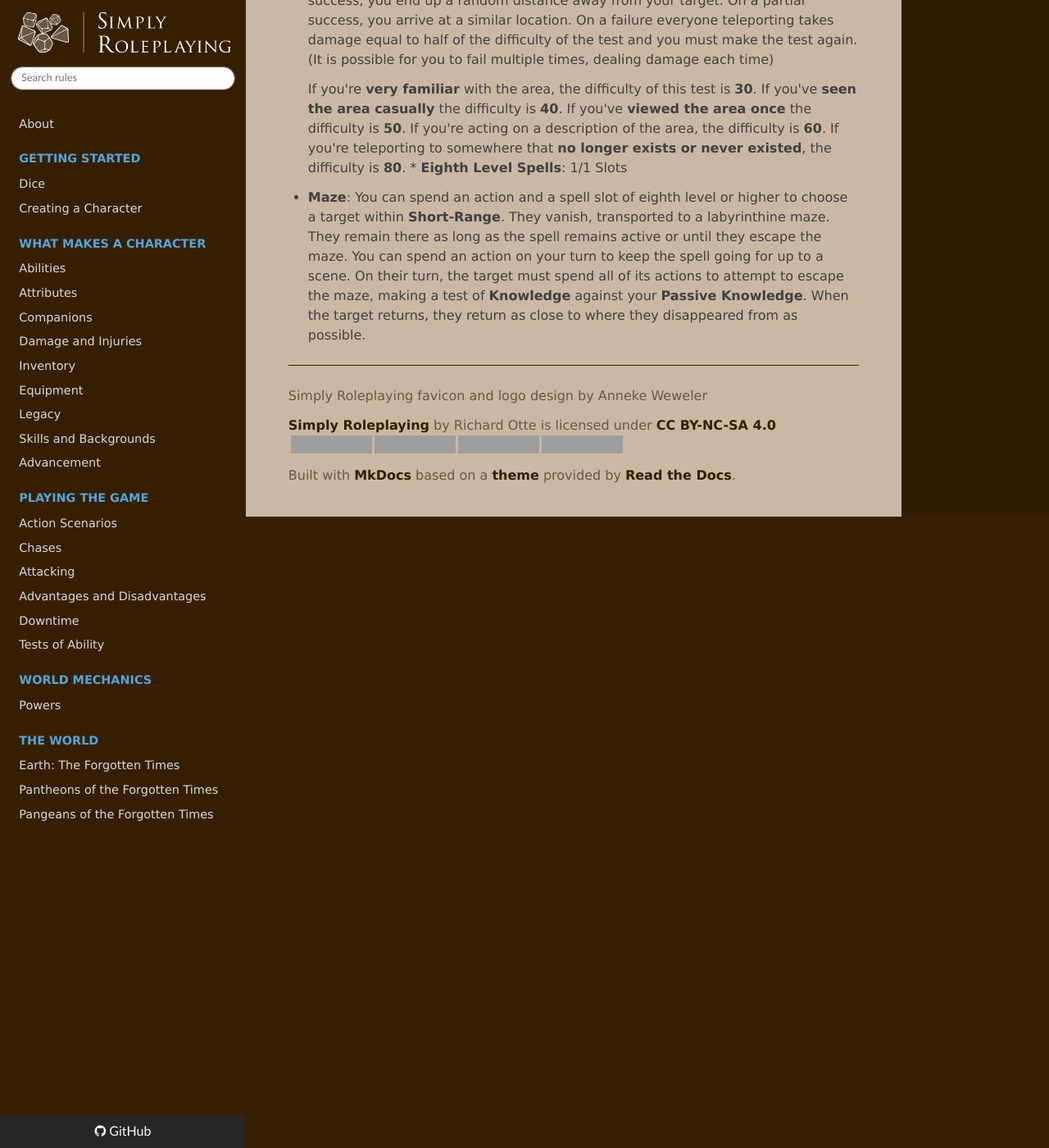
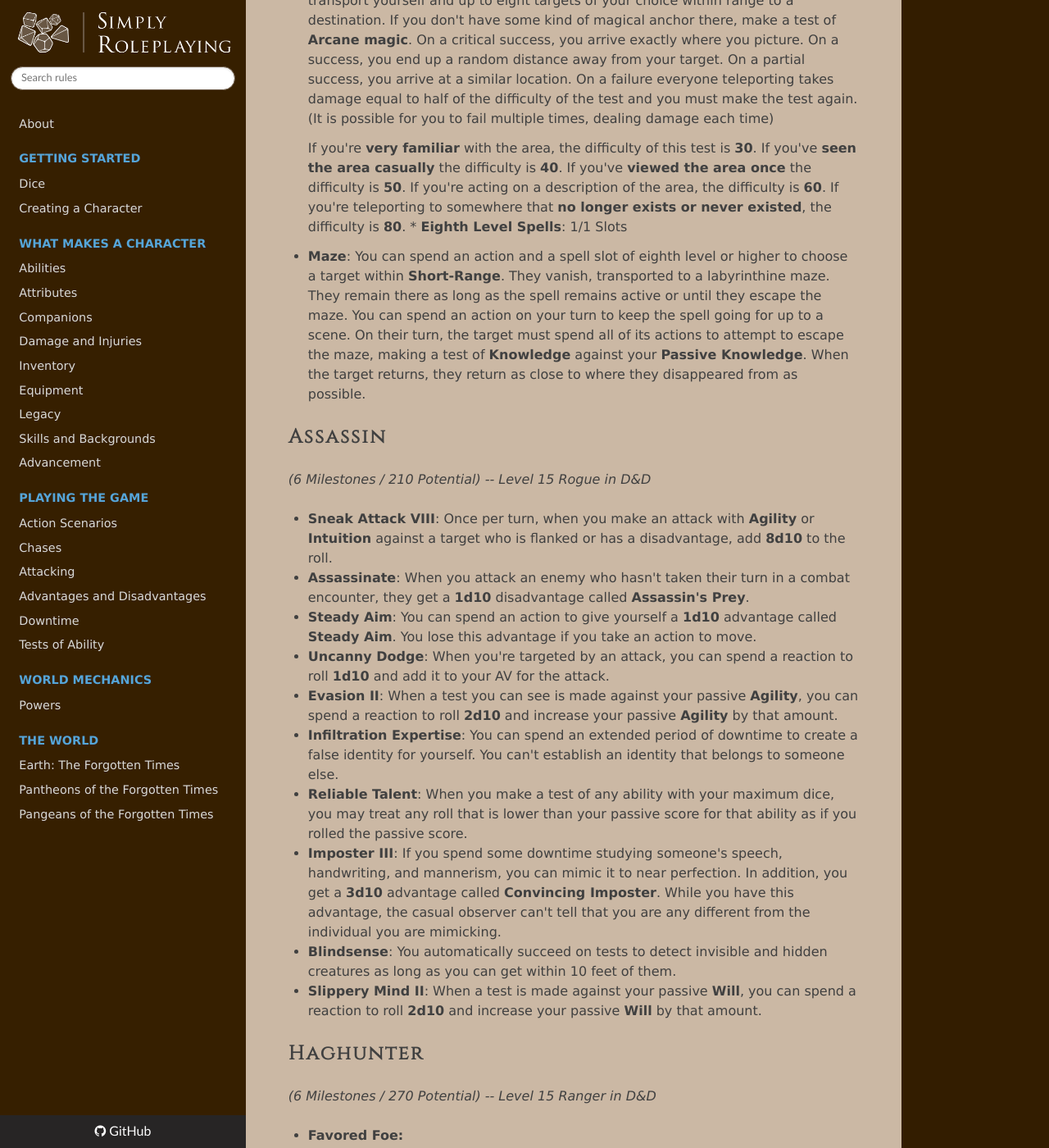
Before and after one commit to TheFifthRider/simply-roleplaying-webapp, an MkDocs documentation site: the page built from docs/character/example_abilities.md, in a window 1280 px wide and 1400 px high, scrolled down 4780 px. Shown: the whole window at 82% size. Built offline with MkDocs 1.6.1, drawn with Linux system fonts in a browser that asks for light colours; nearby versions of some CDN libraries; some of the changed text lies outside the part shown; grey boxes are pictures that could not be loaded.

Commit message:
feat: Started Haghunter build

```diff
--- a/docs/character/example_abilities.md
+++ b/docs/character/example_abilities.md
@@ -65,13 +65,14 @@
 
 ## Diviner
 
-_(6 Milestones / 290 Potential) -- Level 15 Wizard in D&D_
+_(6 Milestones / 250 Potential) -- Level 15 Wizard in D&D_
 
-* **Arcane Recovery**: During downtime, recover up to **6** Spell Slots
+* **Arcane Recovery**: During downtime, recover a number of spell slots up to a total level of **6**.
 * **Portent II**:
-* **Expert Divination**:
-* **The Third Eye**:
+* **Expert Divination**: (Ability unchanged)
+* **The Third Eye**: You can open your third eye for a scene, revealing magic and giving you the ability to see in the dark. Once you do this, you can't use it again until after your next downtime.
 * **Cantrips**: While you are equipped with equipment tagged with **Arcane** and **Focus**, you can:
+
   * **Firebolt**: spend an action to make an attack with the equipment as if it had the **Fire**, **Long-Range**, **Close-Range**, **Weapon**, and **Knowledge** tags
   * **Prestidigitation**: spend an action to do something harmless and flavorful, like heating or cooling food, lighting torches, or cleaning/dirtying clothes
   * **Mage Hand**: spend an action to create an arcane hand that can manipulate objects within **Close-Range**. It can lift five pounds and apply five pounds of force.
@@ -108,3 +109,58 @@
 * **Eighth Level Spells**: 1/1 Slots
 
   * **Maze**: You can spend an action and a spell slot of eighth level or higher to choose a target within **Short-Range**. They vanish, transported to a labyrinthine maze. They remain there as long as the spell remains active or until they escape the maze. You can spend an action on your turn to keep the spell going for up to a scene. On their turn, the target must spend all of its actions to attempt to escape the maze, making a test of **Knowledge** against your **Passive Knowledge**. When the target returns, they return as close to where they disappeared from as possible.
+
+
+
+
+
+## Assassin
+
+_(6 Milestones / 210 Potential) -- Level 15 Rogue in D&D_
+
+* **Sneak Attack VIII**: Once per turn, when you make an attack with **Agility** or **Intuition** against a target who is flanked or has a disadvantage, add **8d10** to the roll.
+* **Assassinate**: When you attack an enemy who hasn't taken their turn in a combat encounter, they get a **1d10** disadvantage called **Assassin's Prey**.
+* **Steady Aim**: You can spend an action to give yourself a **1d10** advantage called **Steady Aim**. You lose this advantage if you take an action to move.
+* **Uncanny Dodge**: When you're targeted by an attack, you can spend a reaction to roll **1d10** and add it to your AV for the attack.
+* **Evasion II**: When a test you can see is made against your passive **Agility**, you can spend a reaction to roll **2d10** and increase your passive **Agility** by that amount.
+* **Infiltration Expertise**: You can spend an extended period of downtime to create a false identity for yourself. You can't establish an identity that belongs to someone else.
+* **Reliable Talent**: When you make a test of any ability with your maximum dice, you may treat any roll that is lower than your passive score for that ability as if you rolled the passive score.
+* **Imposter III**: If you spend some downtime studying someone's speech, handwriting, and mannerism, you can mimic it to near perfection. In addition, you get a **3d10** advantage called **Convincing Imposter**. While you have this advantage, the casual observer can't tell that you are any different from the individual you are mimicking.
+* **Blindsense**: You automatically succeed on tests to detect invisible and hidden creatures as long as you can get within 10 feet of them.
+* **Slippery Mind II**: When a test is made against your passive **Will**, you can spend a reaction to roll **2d10** and increase your passive **Will** by that amount.
+
+
+
+## Haghunter
+
+_(6 Milestones / 270 Potential) -- Level 15 Ranger in D&D_
+
+* **Favored Foe:**
+* **Natural Explorer III:** (SRP solves this problem by letting you level this up to choose new areas when you want them)
+* **Fighting Style: Archery:** When you make an attack with a Bow, you can add **1d10** to the roll.
+* **Planar Warrior:**
+* **Primeval Awareness:**
+* :warning: **Follow Up Strike:** The second time you attack each turn you can make a third attack without spending an action.
+* **Ethereal Step:**
+* **Land's Stride:**
+* **Nature's Veil:**
+* **Distant Strike:**
+* **Vanish:**
+* **Spectral Defense:**
+* **First Level Spells:** 4/4 Slots
+  * One
+  * Two
+  * Three
+  * Protection from Evil and Good
+* **Second Level Spells:** 3/3 Slots
+  * Four
+  * Five
+  * Misty Step
+* **Third Level Spells:** 3/3 Slots
+  * Six
+  * Seven
+  * Haste
+* **Fourth Level Spells:** 2/2 Slots
+  * Eight
+  * Nine
+  * Banishment
```
